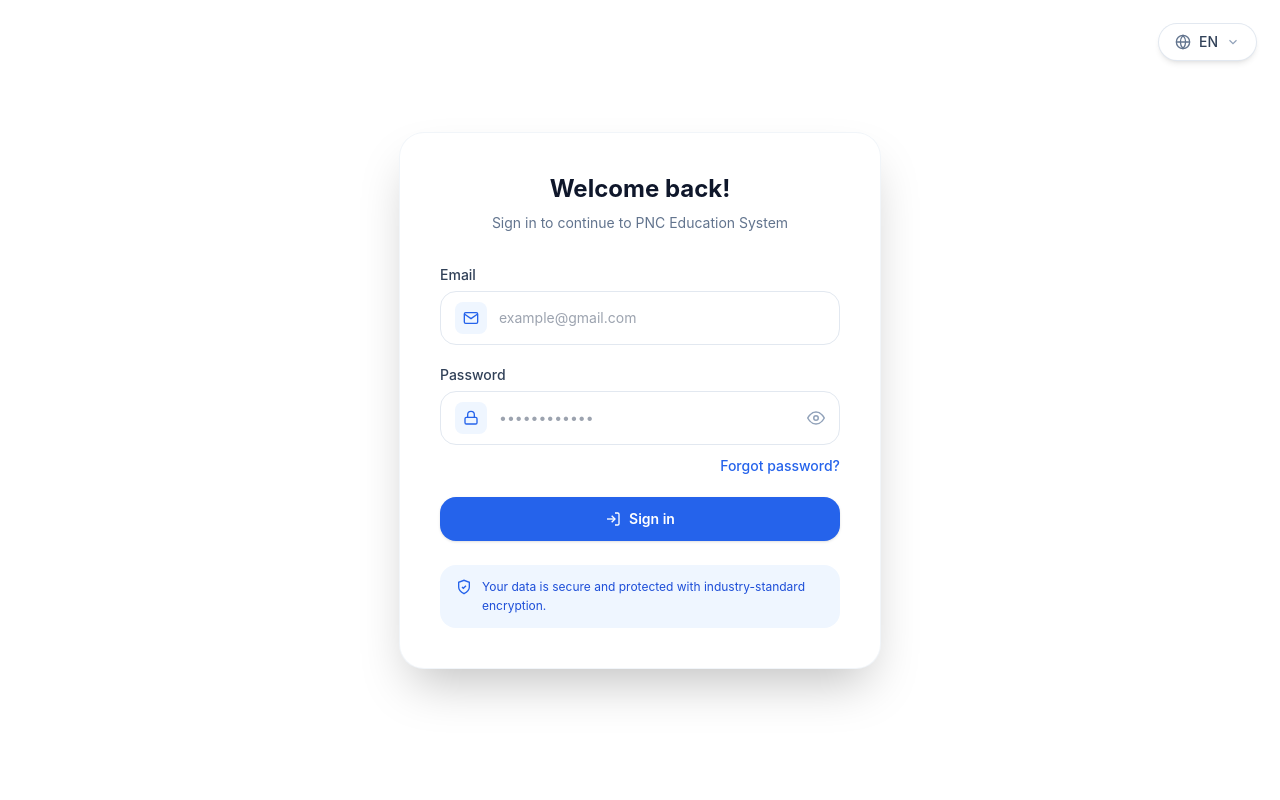
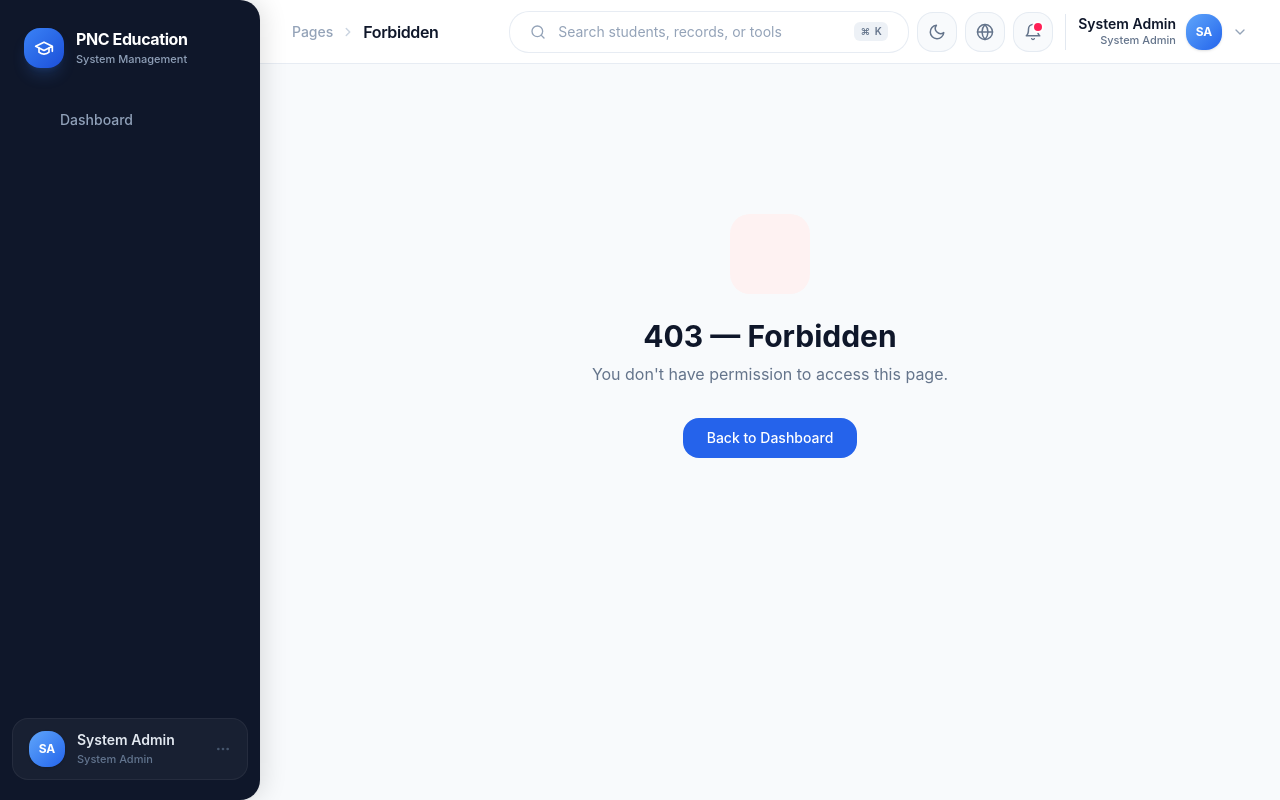
Before and after one commit to pnc-education-system/pnc-education-system, a Vue app: page /forbidden in a window 1280 px wide. Before the commit this address led to /login. Built offline with nearby package versions, Linux system fonts and the light colour scheme.

Commit message:
feat: role-based menu rendering - persist permissions, route guards, nav items (#104)

```diff
--- a/src/components/layout/AppSidebar.vue
+++ b/src/components/layout/AppSidebar.vue
@@ -28,11 +28,11 @@
 }
 
 const navItems: NavItem[] = [
-  { label: 'Dashboard', icon: 'dashboard', route: '/dashboard' },
-  { label: 'Students', icon: 'students', route: '/students', permission: 'students:list' },
-  { label: 'Teachers', icon: 'teachers', route: '/teachers', permission: 'teachers:list' },
-  { label: 'Courses', icon: 'courses', route: '/courses', permission: 'courses:list' },
-  { label: 'Settings', icon: 'settings', route: '/settings' },
+  { label: 'Dashboard', icon: 'pi pi-home', route: '/dashboard' },
+  { label: 'Students', icon: 'pi pi-users', route: '/students', permission: 'students.view' },
+  { label: 'Users', icon: 'pi pi-user', route: '/users', permission: 'users.manage' },
+  { label: 'Roles', icon: 'pi pi-shield', route: '/roles', permission: 'roles.manage' },
+  { label: 'Settings', icon: 'pi pi-cog', route: '/settings', permission: 'settings.view' },
 ]
 
 const visibleNavItems = computed(() =>
@@ -118,7 +118,7 @@
           ? 'bg-blue-500/10 text-blue-400 shadow-sm'
           : 'text-slate-400 hover:text-slate-200 hover:bg-white/[0.04]'"
       >
-        <span class="w-5 h-5 flex items-center justify-center flex-shrink-0">{{ item.label[0] }}</span>
+        <span class="w-5 h-5 flex items-center justify-center flex-shrink-0"><i :class="item.icon"></i></span>
         <span>{{ item.label }}</span>
       </button>
     </nav>
--- a/src/router/index.ts
+++ b/src/router/index.ts
@@ -2,6 +2,7 @@
 import { useAuthStore } from '@/stores/auth'
 
 const routes: RouteRecordRaw[] = [
+  // Public routes
   {
     path: '/login',
     name: 'Login',
@@ -20,6 +21,12 @@
     component: () => import('@/views/auth/ResetPassword.vue'),
     meta: { requiresAuth: false },
   },
+
+  // Authenticated routes
+  {
+    path: '/',
+    redirect: '/dashboard',
+  },
   {
     path: '/dashboard',
     name: 'Dashboard',
@@ -27,8 +34,44 @@
     meta: { requiresAuth: true },
   },
   {
-    path: '/',
-    redirect: '/dashboard',
+    path: '/students',
+    name: 'Students',
+    component: () => import('@/views/students/StudentsView.vue'),
+    meta: { requiresAuth: true, permission: 'students.view' },
+  },
+  {
+    path: '/users',
+    name: 'Users',
+    component: () => import('@/views/users/UsersView.vue'),
+    meta: { requiresAuth: true, permission: 'users.manage' },
+  },
+  {
+    path: '/roles',
+    name: 'Roles',
+    component: () => import('@/views/roles/RolesView.vue'),
+    meta: { requiresAuth: true, permission: 'roles.manage' },
+  },
+  {
+    path: '/settings',
+    name: 'Settings',
+    component: () => import('@/views/settings/SettingsView.vue'),
+    meta: { requiresAuth: true, permission: 'settings.view' },
+  },
+
+  // 403 Forbidden
+  {
+    path: '/forbidden',
+    name: 'Forbidden',
+    component: () => import('@/views/errors/ForbiddenView.vue'),
+    meta: { requiresAuth: false },
+  },
+
+  // 404 catch-all
+  {
+    path: '/:pathMatch(.*)*',
+    name: 'NotFound',
+    component: () => import('@/views/errors/NotFoundView.vue'),
+    meta: { requiresAuth: false },
   },
 ]
 
@@ -37,17 +80,25 @@
   routes,
 })
 
-const publicRoutes = ['Login', 'ForgotPassword', 'ResetPassword']
+const publicRoutes = ['Login', 'ForgotPassword', 'ResetPassword', 'Forbidden', 'NotFound']
 
 router.beforeEach((to) => {
   const authStore = useAuthStore()
 
+  // Redirect to login if not authenticated on a protected route
   if (!authStore.isAuthenticated && !publicRoutes.includes(to.name as string)) {
     return { name: 'Login' }
   }
 
-  if (authStore.isAuthenticated && publicRoutes.includes(to.name as string)) {
+  // Redirect away from auth pages if already logged in
+  if (authStore.isAuthenticated && ['Login', 'ForgotPassword', 'ResetPassword'].includes(to.name as string)) {
     return { name: 'Dashboard' }
+  }
+
+  // Check route-level permission
+  const requiredPermission = to.meta?.permission as string | undefined
+  if (requiredPermission && !authStore.hasPermission(requiredPermission)) {
+    return { name: 'Forbidden' }
   }
 })
 
--- a/src/stores/auth.ts
+++ b/src/stores/auth.ts
@@ -7,13 +7,15 @@
   const token = ref<string | null>(localStorage.getItem('access_token'))
   const refreshToken = ref<string | null>(localStorage.getItem('refresh_token'))
   const user = ref<User | null>(null)
-  const permissions = ref<string[]>([])
+  const permissions = ref<string[]>(JSON.parse(localStorage.getItem('permissions') || '[]'))
   const loading = ref(false)
   const error = ref<string | null>(null)
 
   const isAuthenticated = computed(() => !!token.value)
 
   const hasPermission = (perm: string) => permissions.value.includes(perm)
+
+  const hasAnyPermission = (perms: string[]) => perms.some(p => permissions.value.includes(p))
 
   const setToken = (newToken: string) => {
     token.value = newToken
@@ -31,6 +33,7 @@
 
   const setPermissions = (perms: string[]) => {
     permissions.value = perms
+    localStorage.setItem('permissions', JSON.stringify(perms))
   }
 
   const login = async (credentials: LoginCredentials) => {
@@ -87,6 +90,7 @@
     error.value = null
     localStorage.removeItem('access_token')
     localStorage.removeItem('refresh_token')
+    localStorage.removeItem('permissions')
   }
 
   const logout = () => {
@@ -102,6 +106,7 @@
     error,
     isAuthenticated,
     hasPermission,
+    hasAnyPermission,
     setToken,
     setRefreshToken,
     setUser,
--- /dev/null
+++ b/src/views/errors/ForbiddenView.vue
@@ -0,0 +1,22 @@
+<script setup lang="ts">
+import { useRouter } from 'vue-router'
+const router = useRouter()
+</script>
+
+<template>
+  <div class="flex flex-col items-center justify-center min-h-[60vh] text-center px-4">
+    <div class="w-20 h-20 rounded-2xl bg-red-50 flex items-center justify-center mb-6 dark:bg-red-500/10">
+      <i class="pi pi-lock text-4xl text-red-500"></i>
+    </div>
+    <h1 class="text-3xl font-bold text-gray-900 dark:text-white mb-2">403 — Forbidden</h1>
+    <p class="text-gray-500 dark:text-gray-400 max-w-sm mb-8">
+      You don't have permission to access this page.
+    </p>
+    <button
+      class="px-6 py-2.5 bg-blue-600 text-white rounded-xl text-sm font-medium hover:bg-blue-700 transition-colors cursor-pointer"
+      @click="router.push('/dashboard')"
+    >
+      Back to Dashboard
+    </button>
+  </div>
+</template>
--- /dev/null
+++ b/src/views/errors/NotFoundView.vue
@@ -0,0 +1,22 @@
+<script setup lang="ts">
+import { useRouter } from 'vue-router'
+const router = useRouter()
+</script>
+
+<template>
+  <div class="flex flex-col items-center justify-center min-h-[60vh] text-center px-4">
+    <div class="w-20 h-20 rounded-2xl bg-gray-100 flex items-center justify-center mb-6 dark:bg-gray-800">
+      <i class="pi pi-exclamation-triangle text-4xl text-gray-400"></i>
+    </div>
+    <h1 class="text-3xl font-bold text-gray-900 dark:text-white mb-2">404 — Not Found</h1>
+    <p class="text-gray-500 dark:text-gray-400 max-w-sm mb-8">
+      The page you're looking for doesn't exist.
+    </p>
+    <button
+      class="px-6 py-2.5 bg-blue-600 text-white rounded-xl text-sm font-medium hover:bg-blue-700 transition-colors cursor-pointer"
+      @click="router.push('/dashboard')"
+    >
+      Back to Dashboard
+    </button>
+  </div>
+</template>
--- /dev/null
+++ b/src/views/roles/RolesView.vue
@@ -0,0 +1,9 @@
+<script setup lang="ts">
+</script>
+
+<template>
+  <div>
+    <h1 class="text-2xl font-bold text-gray-900 dark:text-white mb-2">Roles & Permissions</h1>
+    <p class="text-sm text-gray-500 dark:text-gray-400">Manage roles and their permissions.</p>
+  </div>
+</template>
--- /dev/null
+++ b/src/views/settings/SettingsView.vue
@@ -0,0 +1,9 @@
+<script setup lang="ts">
+</script>
+
+<template>
+  <div>
+    <h1 class="text-2xl font-bold text-gray-900 dark:text-white mb-2">Settings</h1>
+    <p class="text-sm text-gray-500 dark:text-gray-400">System configuration and settings.</p>
+  </div>
+</template>
--- /dev/null
+++ b/src/views/students/StudentsView.vue
@@ -0,0 +1,9 @@
+<script setup lang="ts">
+</script>
+
+<template>
+  <div>
+    <h1 class="text-2xl font-bold text-gray-900 dark:text-white mb-2">Students</h1>
+    <p class="text-sm text-gray-500 dark:text-gray-400">Manage student records.</p>
+  </div>
+</template>
--- /dev/null
+++ b/src/views/users/UsersView.vue
@@ -0,0 +1,9 @@
+<script setup lang="ts">
+</script>
+
+<template>
+  <div>
+    <h1 class="text-2xl font-bold text-gray-900 dark:text-white mb-2">Users</h1>
+    <p class="text-sm text-gray-500 dark:text-gray-400">Manage system users.</p>
+  </div>
+</template>
```
